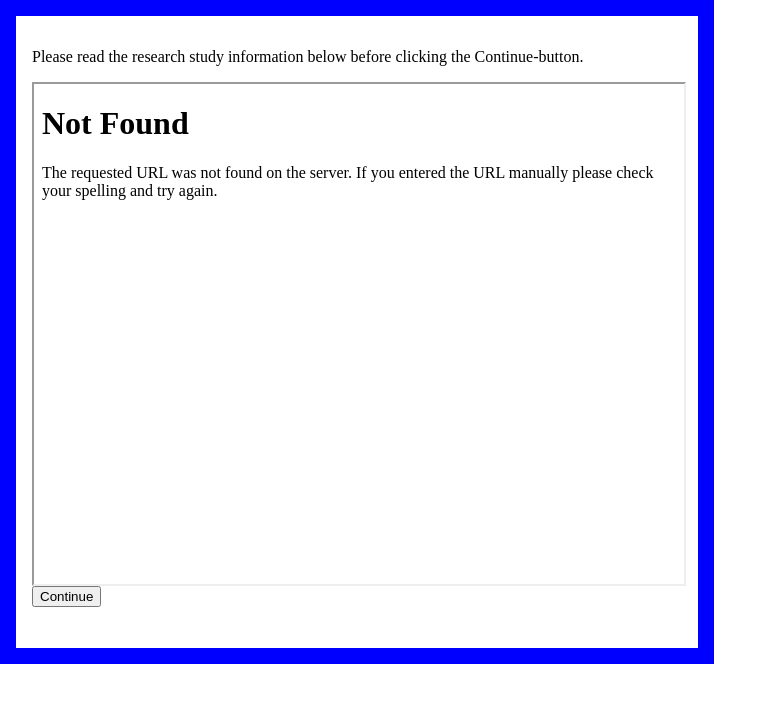
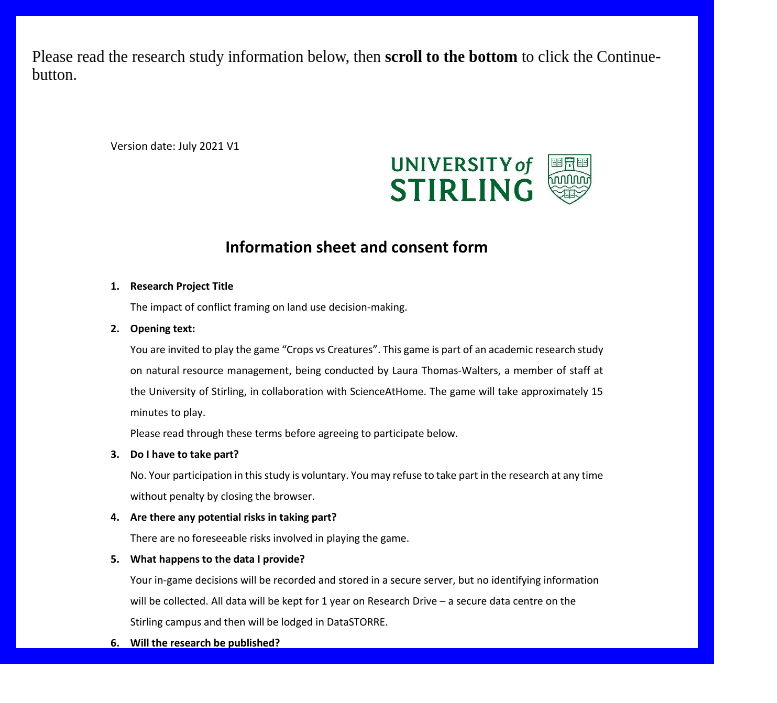
Before and after one commit to arthurhjorth/flask-nlw-data, a Flask app: page /model/1/1 in a window 1280 px wide. Shown: the top 703 px of the page, without its empty margins (0-777 px from the left). Run offline with Flask 2, Linux system fonts and the light colour scheme; parts of the project's set-up code (start-up, migrations or seed data) failed here and were passed over.

Commit message:
Consent as pictures

```diff
--- a/templates/data_collectV1.html
+++ b/templates/data_collectV1.html
@@ -43,6 +43,7 @@
 	border: 16px solid blue;
 	background-color: white;
 	z-index:1002;
+  overflow: auto;
 }
 
 #pdfFrame {
@@ -50,13 +51,17 @@ width: 100%;
 height: 500px;
 
 }
+
+.consent-img{
+width: 100%;
+}
 </style>
 </head>
 
 <div id="modelContent"></div>
 <div id="consentContent">
-  <p>Please read the research study information below before clicking the Continue-button.</p>
-<iframe id="pdfFrame" src="/static/ConFooBioConsent.pdf"></iframe>
+  <p>Please read the research study information below, then <strong>scroll to the bottom</strong> to click the Continue-button.</p>
+<img class="consent-img" src="/static/ConFooBioConsent.png-1.png"/> <img class="consent-img" src="/static/ConFooBioConsent.png-2.png"/>
 <br/>
 <button onclick="accept()">Continue</button>
 </div>
@@ -95,6 +100,7 @@ height: 500px;
   $(document).ready(function (){
       	  $("#modelContent").load('/static/{{  model_name }}', setTimeout(append_listener, 500));
           show_consent1();
+          console.log(jQuery.url.param("condition"));
     });
 
     function unpack_nlogo_list(nlogo_list){
@@ -113,7 +119,7 @@ height: 500px;
     function submit_data(some_data){
         if (some_data == true){
           	var log_data = ProcedurePrims.runString('log-data', true);
-		$.get('/submit_data', {'data' : log_data, 'session' : session_id});
+		$.get('/submit_data', {'data' : log_data, 'session' : session_id, 'condition' : jQuery.url.param("condition")});
           }
 
 
```
Also changed, not shown: static/ConFooBioConsent.png-1.png (added), static/ConFooBioConsent.png-2.png (added).
